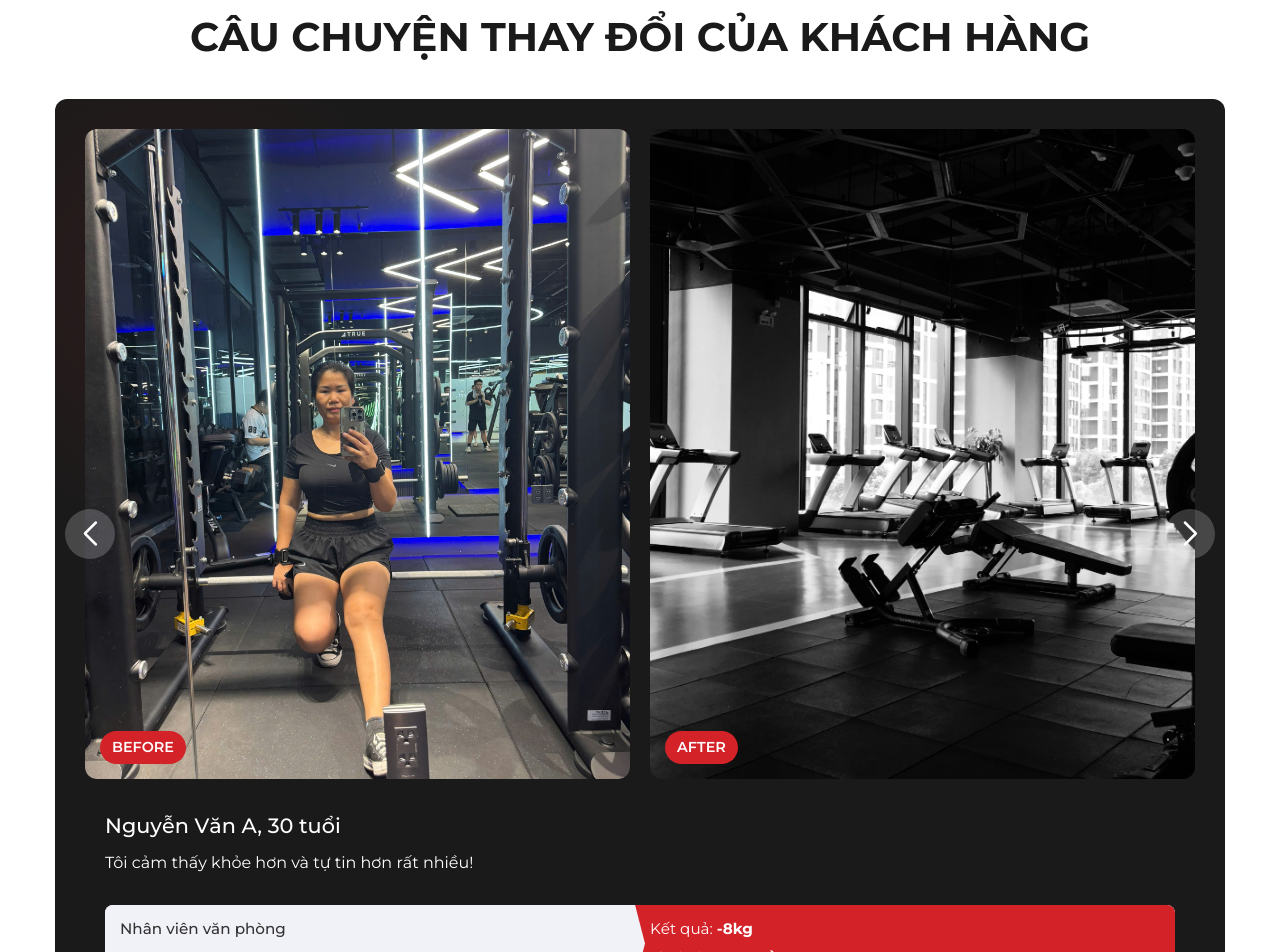
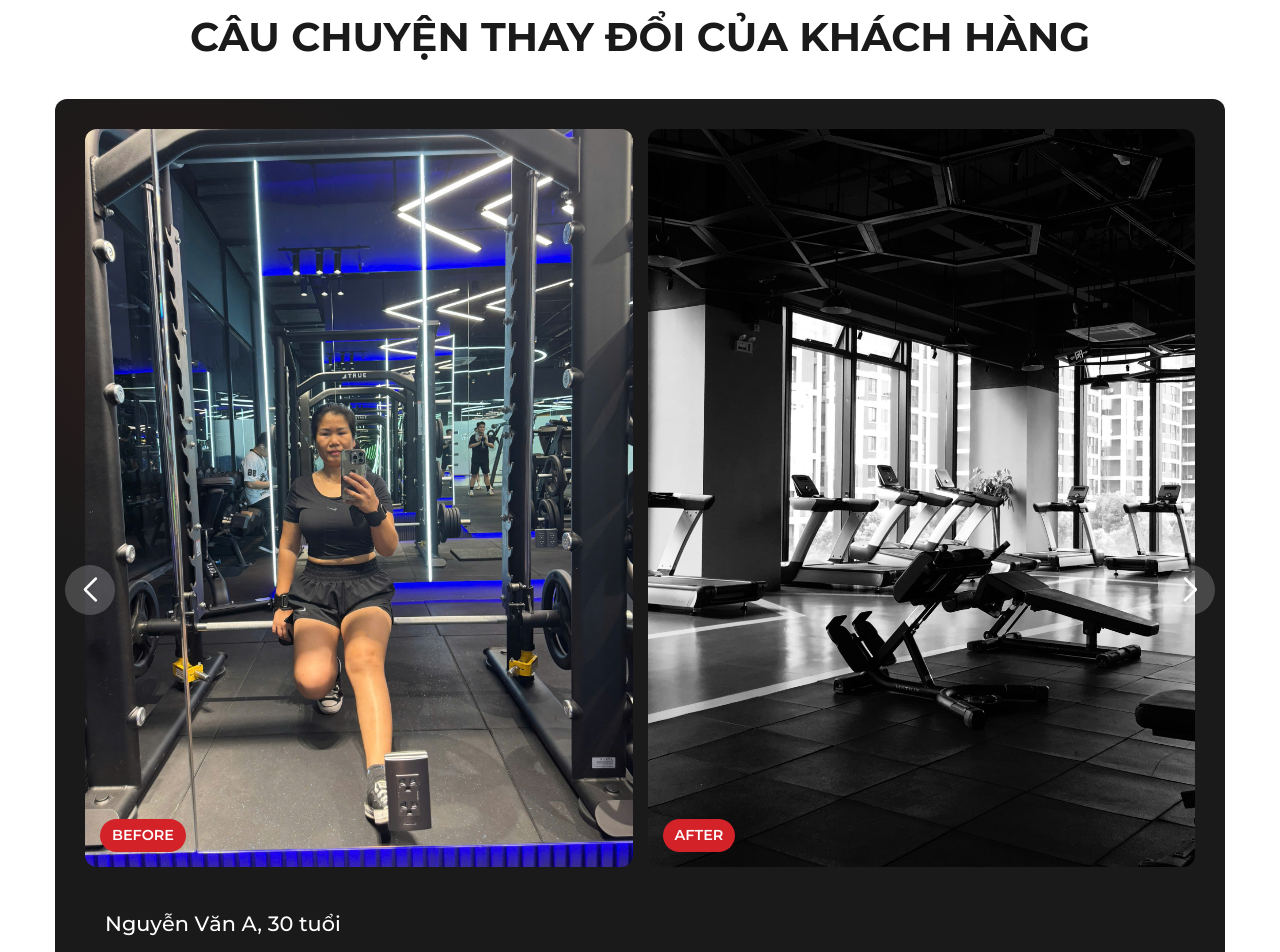
Before and after one commit to ThienAress/htcoaching, a React (Vite) app in the folder my-create-app/: page / in a window 1280 px wide. Shown: the part 3220-4172 px from the top of the page. Built offline with nearby package versions, Linux system fonts and the light colour scheme.

Commit message:
fix bug css mobie full pages add firebase in  project

```diff
--- a/my-create-app/package.json
+++ b/my-create-app/package.json
@@ -12,6 +12,7 @@
   },
   "dependencies": {
     "aos": "^2.3.4",
+    "firebase": "^11.8.1",
     "react": "^19.1.0",
     "react-dom": "^19.1.0",
     "react-id-swiper": "^4.0.0",
--- a/my-create-app/src/Pages/PaymentPage/PaymentPage.css
+++ b/my-create-app/src/Pages/PaymentPage/PaymentPage.css
@@ -3,9 +3,7 @@
   display: flex;
   flex-direction: row;
   flex-wrap: wrap;
-  max-width: 1400px;
-  margin: 10px auto 0px auto;
-  padding: 20px 20px;
+
   background-color: var(--light-color);
   border-radius: 12px;
   box-shadow: 0 10px 30px rgba(0, 0, 0, 0.08);
@@ -45,10 +43,6 @@
   height: 260px;
   display: block;
   margin: 0 auto 1.5rem;
-  border-radius: 10px;
-  background-color: white;
-  box-shadow: 0 5px 15px rgba(0, 0, 0, 0.1);
-  padding: 10px;
 }
 
 .bank-info {
--- a/my-create-app/src/Pages/PaymentPage/PaymentPage.jsx
+++ b/my-create-app/src/Pages/PaymentPage/PaymentPage.jsx
@@ -2,6 +2,9 @@ import React from "react";
 import "./PaymentPage.css";
 import { useLocation } from "react-router-dom";
 import FooterMinimal from "../../components/Footer/FooterMinimal";
+import ChatIcon from "../../components/ChatIcons/ChatIcons";
+import { collection, addDoc, Timestamp } from "firebase/firestore";
+import { db } from "../../firebase";
 
 function PaymentPage() {
   const { state } = useLocation();
@@ -12,9 +15,27 @@ function PaymentPage() {
     return <p>Thiếu thông tin thanh toán hoặc gói tập.</p>;
   }
 
+  const handleConfirmPayment = async () => {
+    try {
+      await addDoc(collection(db, "orders"), {
+        name: formData.name,
+        phone: formData.phone,
+        email: formData.email,
+        note: formData.note,
+        packageTitle: selectedPackage.title,
+        packagePrice: selectedPackage.price,
+        timestamp: Timestamp.now(),
+      });
+      alert("Xác nhận thanh toán thành công!");
+    } catch (error) {
+      console.error("Lỗi khi ghi dữ liệu:", error);
+      alert("Đã có lỗi khi xác nhận thanh toán.");
+    }
+  };
+
   return (
     <>
-      <div className="payment-container">
+      <div className="payment-container container">
         <div className="payment-left">
           <h2>QUÉT QR THANH TOÁN</h2>
           <img
@@ -27,7 +48,6 @@ function PaymentPage() {
             <h4>THÔNG TIN CHUYỂN KHOẢN</h4>
             <p>Hỗ trợ Ví điện tử MoMo/ZaloPay</p>
             <p>Hoặc ứng dụng ngân hàng để chuyển khoản nhanh 24/7</p>
-
             <p>
               <strong>Tên tài khoản:</strong> Võ Hoàng Thiện
             </p>
@@ -50,23 +70,23 @@ function PaymentPage() {
             <h3>HƯỚNG DẪN THANH TOÁN</h3>
             <ul>
               <li>
-                <strong>Bước 1</strong>: Mở ví điện tử/Ngân hàng
+                <strong>Bước 1:</strong> Mở ví điện tử/Ngân hàng
               </li>
               <li>
-                <strong>Bước 2</strong>: Chọn{" "}
+                <strong>Bước 2:</strong> Chọn{" "}
                 <i className="fa-solid fa-qrcode"></i> quét mã
               </li>
               <li>
-                <strong>Bước 3</strong>: Vui lòng ghi đúng nội dung như trên
+                <strong>Bước 3:</strong> Ghi đúng nội dung chuyển khoản
               </li>
               <li>
-                <strong>Bước 4</strong>: Chụp lại màn hình chuyển khoản thành
+                <strong>Bước 4:</strong> Chụp lại màn hình chuyển khoản thành
                 công
               </li>
             </ul>
             <p>
-              Vui lòng nhập chính xác nội dung, thanh toán xong bạn vui lòng đợi
-              trong ít phút sẽ có tư vấn viên liên hệ với mình ạ
+              Vui lòng ghi đúng nội dung và đợi tư vấn viên xác nhận trong ít
+              phút!
             </p>
           </div>
         </div>
@@ -92,7 +112,7 @@ function PaymentPage() {
 
           <div className="order-details">
             <h4>CHI TIẾT ĐƠN HÀNG</h4>
-            <table style={{ width: "100%", marginTop: "1rem" }}>
+            <table>
               <tbody>
                 <tr>
                   <td>
@@ -103,7 +123,7 @@ function PaymentPage() {
                   </td>
                 </tr>
                 <tr>
-                  <td>{selectedPackage.title} </td>
+                  <td>{selectedPackage.title}</td>
                   <td style={{ textAlign: "right" }}>
                     {selectedPackage.price}
                   </td>
@@ -120,9 +140,7 @@ function PaymentPage() {
                   <td>
                     <strong>Phương thức thanh toán:</strong>
                   </td>
-                  <td style={{ textAlign: "right" }}>
-                    Thanh toán chuyển khoản
-                  </td>
+                  <td style={{ textAlign: "right" }}>Chuyển khoản</td>
                 </tr>
                 <tr>
                   <td>
@@ -136,10 +154,13 @@ function PaymentPage() {
             </table>
           </div>
 
-          <button className="btn-confirm">Xác nhận đã thanh toán</button>
+          <button className="btn-confirm" onClick={handleConfirmPayment}>
+            Xác nhận đã thanh toán
+          </button>
         </div>
       </div>
 
+      <ChatIcon />
       <FooterMinimal />
     </>
   );
--- a/my-create-app/src/Pages/RegisterPage/RegisterPage.jsx
+++ b/my-create-app/src/Pages/RegisterPage/RegisterPage.jsx
@@ -2,6 +2,7 @@ import { useLocation, useNavigate } from "react-router-dom";
 import { useState } from "react";
 import "./RegisterPage.css";
 import FooterMinimal from "../../components/Footer/FooterMinimal";
+import ChatIcon from "../../components/ChatIcons/ChatIcons";
 
 function RegisterPage() {
   const { state } = useLocation();
@@ -30,6 +31,11 @@ function RegisterPage() {
     // ✅ Email: đúng định dạng @gmail.com
     if (!formData.email.match(/^[a-zA-Z0-9._%+-]+@gmail\.com$/)) {
       newErrors.email = "Email phải đúng định dạng @gmail.com";
+    }
+
+    // ✅ Thông tin bổ sung: ít nhất 8 ký tự
+    if (!formData.note.trim() || formData.note.length < 8) {
+      newErrors.note = "Thông tin bổ sung phải có ít nhất 8 ký tự";
     }
 
     setErrors(newErrors);
@@ -98,6 +104,7 @@ function RegisterPage() {
                 setFormData({ ...formData, note: e.target.value })
               }
             />
+            {errors.note && <span className="error">{errors.note}</span>}
             <button type="submit" className="order-button">
               ĐẶT HÀNG
             </button>
@@ -124,6 +131,10 @@ function RegisterPage() {
         </div>
       </div>
 
+      {/* Chat Icons */}
+      <ChatIcon />
+
+      {/* FooterMinimal */}
       <FooterMinimal />
     </>
   );
--- a/my-create-app/src/components/ChatIcons/ChatIcon.css
+++ b/my-create-app/src/components/ChatIcons/ChatIcon.css
@@ -24,7 +24,7 @@
 }
 
 .chat-icons a:hover {
-  background-color: var(--primary-color);
+  background-color: #0084ff;
   transform: scale(1.1);
 }
 
--- a/my-create-app/src/components/FeedBackSection/Feedback.css
+++ b/my-create-app/src/components/FeedBackSection/Feedback.css
@@ -30,6 +30,7 @@
   display: flex;
   flex-direction: column;
   height: 100%;
+  padding: 30px;
   background: #1a1a1a;
   background-image: radial-gradient(
     circle at 10% 20%,
@@ -55,7 +56,6 @@
   position: relative;
   overflow: hidden;
   border-radius: 10px;
-  aspect-ratio: 4/3; /* Tỉ lệ 4:3 (có thể điều chỉnh) */
 }
 
 .image-box img {
--- /dev/null
+++ b/my-create-app/src/firebase.js
@@ -0,0 +1,18 @@
+// firebase.js
+import { initializeApp } from "firebase/app";
+import { getFirestore } from "firebase/firestore"; //  thao tác với database
+
+const firebaseConfig = {
+  apiKey: "AIzaSyAnNHSSws5H0-sKOxsTUMgv3saAblCRQbY",
+  authDomain: "htcoaching-44012.firebaseapp.com",
+  projectId: "htcoaching-44012",
+  storageBucket: "htcoaching-44012.firebasestorage.app",
+  messagingSenderId: "815595030578",
+  appId: "1:815595030578:web:e230813eca242f7e42542b",
+  measurementId: "G-60YVJ56E16",
+};
+
+const app = initializeApp(firebaseConfig);
+const db = getFirestore(app); //   lưu dữ liệu đơn hàng
+
+export { db };
--- a/my-create-app/src/styles/responsive.css
+++ b/my-create-app/src/styles/responsive.css
@@ -96,17 +96,8 @@
 
   /* Feedback Section */
   .image-section {
-    flex-direction: column;
-  }
-
-  .image-box {
-    aspect-ratio: 16/9; /* Tỉ lệ khác cho mobile nếu cần */
-  }
-}
-
-.swiper-slide {
-  height: auto !important;
-  display: flex !important;
+    flex-direction: row;
+    height: 300px;
   }
 
   .feedback-card {
@@ -117,13 +108,9 @@
 
   .feedback-body {
     flex: 1;
-  padding: 20px;
+    padding: 10px;
     display: flex;
     flex-direction: column;
-}
-
-.info-wrapper {
-  margin-top: auto;
   }
 
   /* Pricing section */
@@ -194,10 +181,9 @@
   }
 
   /* payment */
-
   .payment-container {
     flex-direction: column;
-  padding: 1rem;
+    padding: 10px;
   }
 
   .payment-left,
@@ -256,10 +242,6 @@
   .swiper-button-prev {
     display: none;
   }
-
-.chat-icons a:hover {
-  background-color: #0084ff;
-  transform: scale(1.1);
 }
 
 /* =============== IPAD PORTRAIT (768-834px) =============== */
@@ -301,7 +283,7 @@
 
   .image-section {
     flex-direction: row;
-    height: 220px; /* thấp hơn desktop */
+    height: 500px;
   }
 
   .image-box {
@@ -353,7 +335,7 @@
   }
 
   .image-box {
-    height: 300px;
+    height: 700px;
   }
 
   .feedback-card {
@@ -383,51 +365,10 @@
 
 /* =============== DESKTOP (1025px+) =============== */
 @media (min-width: 1025px) {
-  .feedback-card {
-    gap: 30px;
-    padding: 30px;
-  }
-
-  .image-section {
-    flex: 1;
-    gap: 20px;
-    height: auto;
-    margin-bottom: 0;
-  }
-
-  .image-box {
-    flex: 1;
-    aspect-ratio: unset; /* bỏ fix aspect nếu gây lệch */
-    height: 100%;
-    min-height: 280px;
-    max-height: 650px;
-  }
-
-  .image-box img {
-    height: 100%;
-    width: 100%;
-    object-fit: cover;
-    border-radius: 10px;
-  }
-
-  .feedback-body {
-    flex: 1;
-    padding: 0 20px;
-  }
-
-  .info-wrapper {
-    margin-top: 20px;
-  }
-
   .pricing-grid {
     display: grid;
     grid-template-columns: 1fr 1fr 1fr;
     gap: 30px;
-  }
-
-  .swiper-button-next,
-  .swiper-button-prev {
-    display: flex !important; /* hoặc block nếu bạn muốn */
   }
 }
 
```
Also changed, not shown: 1 other file (tests, documents, lock files or other folders). Lines whose indentation alone changed are shown as unchanged.
